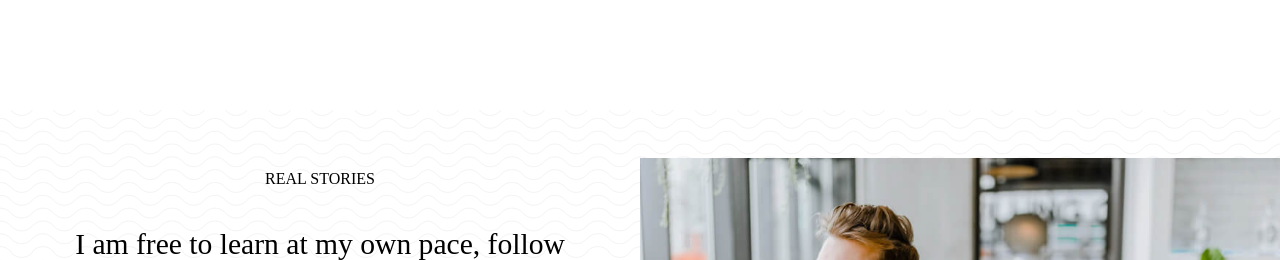
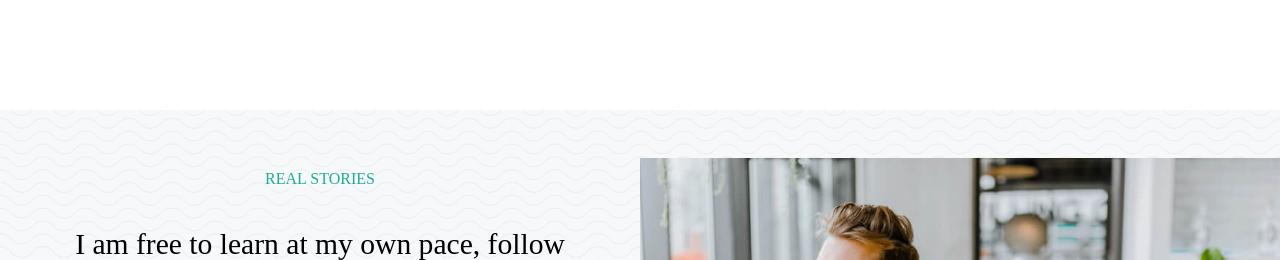
Before and after one commit to Marco-Vigilio/proj-html-vuejs, a Vue app: page / in a window 1280 px wide. Shown: the part 3953-4213 px from the top of the page. Built offline with nearby package versions, Linux system fonts and the light colour scheme.

Commit message:
aggiungo colore al Jumbo

```diff
--- a/src/components/main/Jumbotron.vue
+++ b/src/components/main/Jumbotron.vue
@@ -1,7 +1,7 @@
 <template >
     <div class="jumbotron">
         <section>
-            <span>REAL STORIES</span>
+            <span class="green">REAL STORIES</span>
             <div class="carousel">
                 <p>{{ arrayTestimonial[indexTestimonial].story }}</p>
                 <div class="image">
@@ -89,8 +89,15 @@ export default {
 }
 </script>
 <style lang="scss" scoped>
+@use '../../style/partilas/variables' as*;
+
+span.green {
+    color: $green;
+}
+
 div.jumbotron {
     background-image: url("../../../src/assets/img/background-pattern-wavify.png");
+    background-color: $backGroundWaves;
     display: flex;
     position: relative;
     padding: 3rem 0;
```
